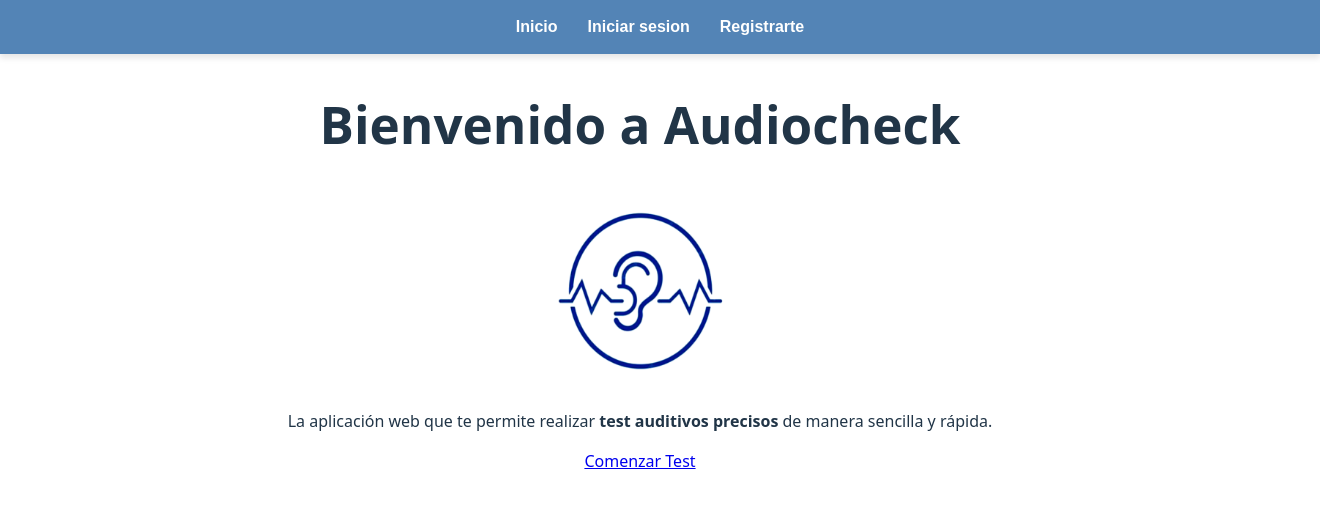
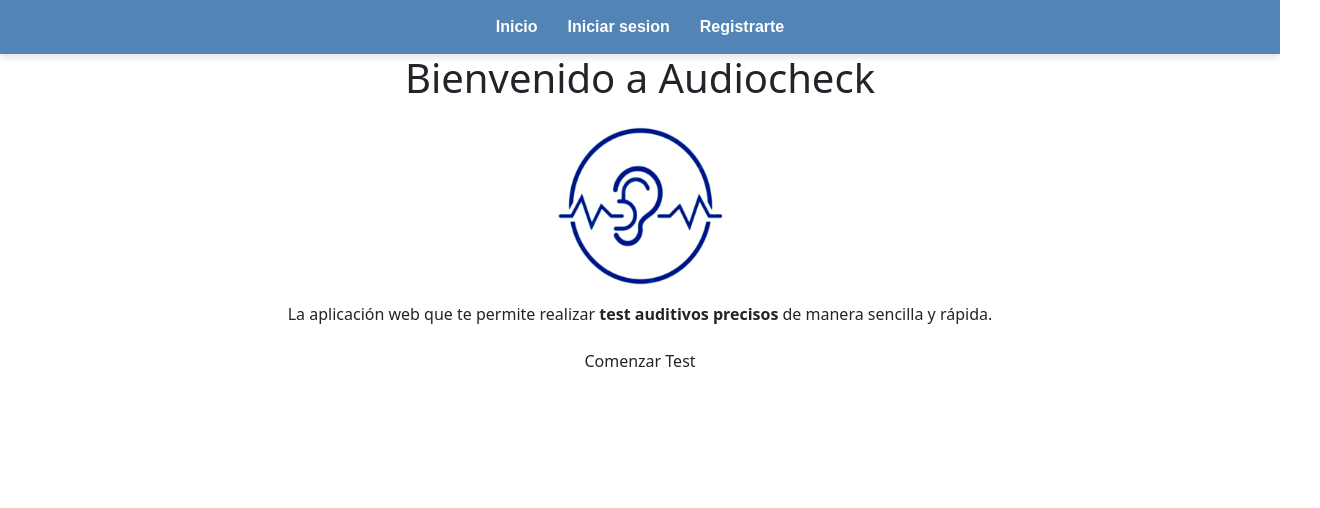
Before and after one commit to cris0436/Front-End-Audiochek, a React (Vite) app: page / in a window 1280 px wide. Shown: the top 508 px of the page, 1320 px wide, since content can reach past the window. Built offline with nearby package versions, Linux system fonts and the light colour scheme.

Commit message:
configuracion router

```diff
--- a/package.json
+++ b/package.json
@@ -10,8 +10,10 @@
     "preview": "vite preview"
   },
   "dependencies": {
-    "react": "^19.0.0",
-    "react-dom": "^19.0.0",
+    "bootstrap": "^5.3.3",
+    "react": "^19.1.0",
+    "react-bootstrap": "^2.10.9",
+    "react-dom": "^19.1.0",
     "react-hook-form": "^7.55.0",
     "react-router-dom": "^7.4.1"
   },
--- a/src/components/App.tsx
+++ b/src/components/App.tsx
@@ -1,5 +1,6 @@
 import { useState } from 'react'
-import Inicio  from '../views/viewInicio'
+import RouteProtect from './router'
+import Inicio from '../views/viewInicio'
 import '../styles/App.css'
 
 function App() {
@@ -7,7 +8,7 @@ function App() {
 
   return (
     <>
-      <Inicio/>
+      <RouteProtect/>
     </>
   )
 }
--- a/src/components/menuIncio.tsx
+++ b/src/components/menuIncio.tsx
@@ -3,23 +3,22 @@ import { BrowserRouter, Link } from 'react-router-dom';
 const MenuIncio = () => {
 
   return (
-    <BrowserRouter>
+
       <nav className='barra_inicio'>
         <ul>
           <li>
-            <Link to="/">Inicio</Link> {/* Enlace a la página de inicio */}
+            <Link to="/">Inicio</Link>
           </li>
 
           <li>
             <Link to="/login">Iniciar sesion</Link>
           </li>
           <li>
-            <Link to="/signup">Registrarte</Link>
+            <Link to="/sign up">Registrarte</Link>
           </li>
         </ul>
       </nav>
 
-    </BrowserRouter>
 
 
   )
--- a/src/components/router.tsx
+++ b/src/components/router.tsx
@@ -1,20 +1,23 @@
 import React from 'react'
-import from '../vis'
-import { Route,Routes,Navigate} from 'react-router-dom';
+import { Inicio, Login, Register } from '../views';
 
-export default function RouteProtect() {
+import { Route,BrowserRouter as Router ,Routes } from 'react-router-dom';
+
+ function RouteProtect() {
 
         return (
-
+            <Router>
                 <Routes>
 
-                    <Route path='/' element={<Navigate to="/home"/>} />
+                    <Route path='/' element={<Inicio/>} />
+                    <Route path='/login' element={<Login/>} />
+                    <Route path="/sign up" element={<Register/>} />
 
-                   {/* Redirigir '/' a '/home' */}
-                   <Route path="/*" element={<Navigate to="/home" />} />
+
                 </Routes>
-
+            </Router>
 
 
           )
     }
+export default RouteProtect
--- /dev/null
+++ b/src/views/index.tsx
@@ -0,0 +1,3 @@
+export { default as Inicio } from './viewInicio';
+export { default as Login } from './viewLogin';
+export { default as Register } from './viewRegistro';
```
Also changed, not shown: 1 other file (tests, documents, lock files or other folders).
